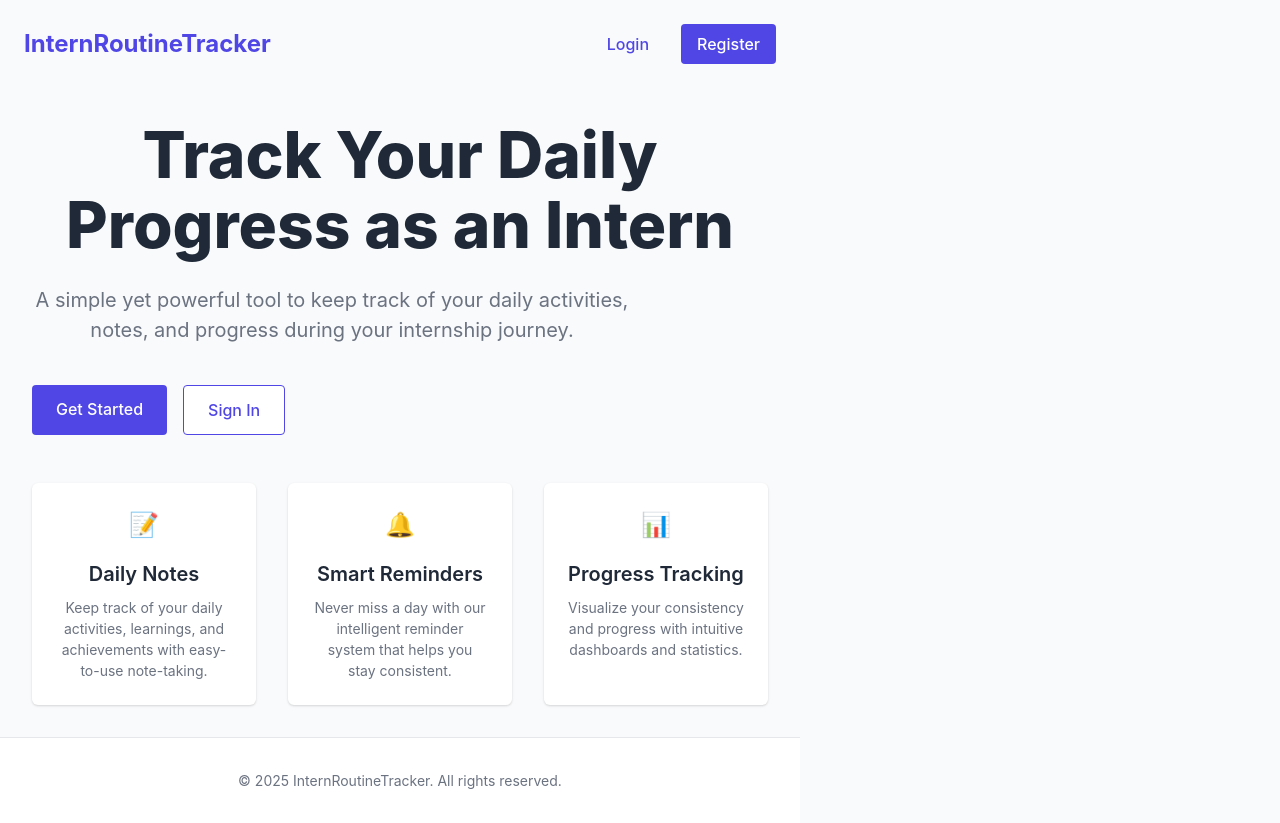
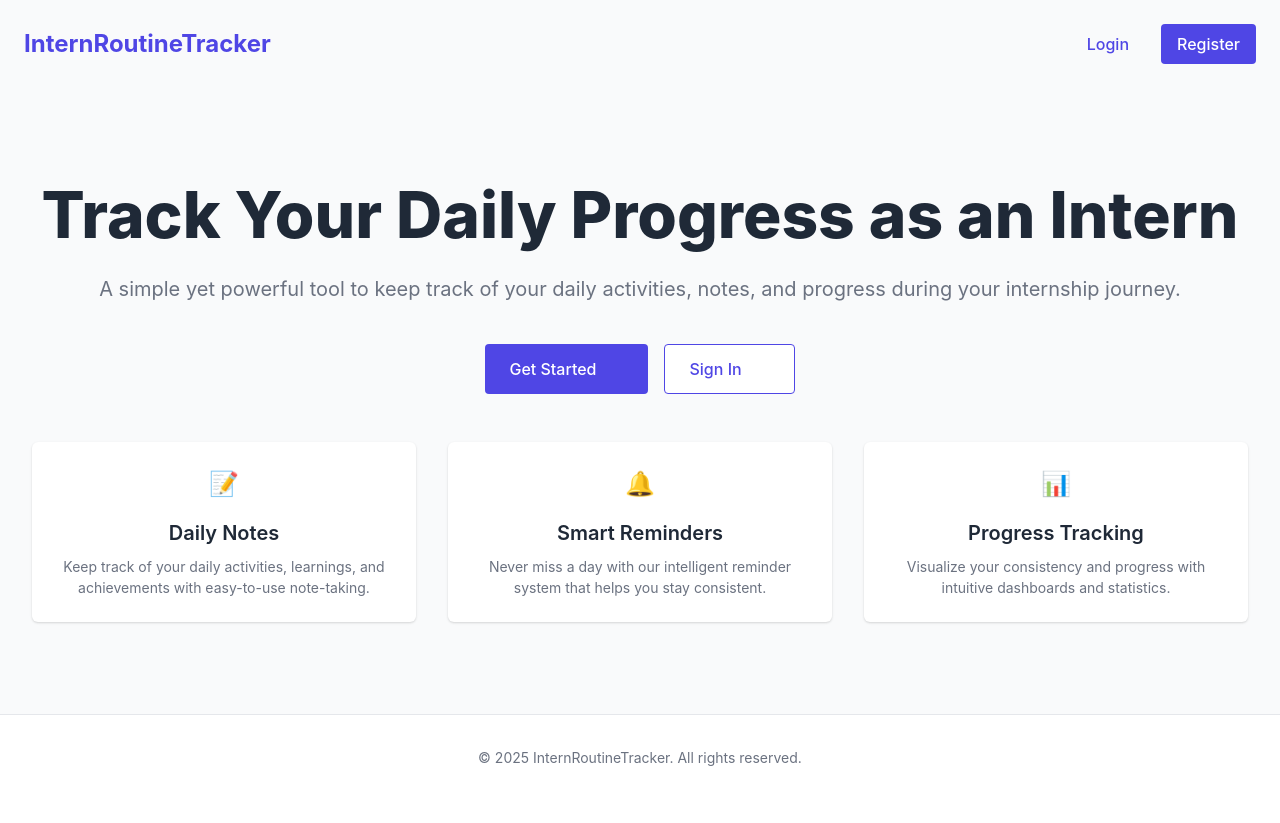
Before and after one commit to piyushsingh022002/RoutineTrackerWeb, a React (Vite) app: page / in a window 1280 px wide. After the commit the page ends 800 px from the top, so only its background shows below. Built offline with nearby package versions, Linux system fonts and the light colour scheme; no server answers.

Commit message:
Add hover animation icons to landing page buttons

```diff
--- a/src/App.tsx
+++ b/src/App.tsx
@@ -78,9 +78,9 @@ function App() {
               <Route
                 path="/dashboard"
                 element={
-                  <ProtectedRoute>
+                  // <ProtectedRoute>
                     <Dashboard />
-                  </ProtectedRoute>
+                  // </ProtectedRoute>
                 }
               />
               <Route
--- a/src/context/AuthContext.tsx
+++ b/src/context/AuthContext.tsx
@@ -3,7 +3,7 @@ import type { AuthState, LoginCredentials, RegisterCredentials, User } from '../
 import axios from 'axios';
 
 // API base URL
-const API_URL = import.meta.env.VITE_API_URL || 'http://localhost:5000/api';
+const API_URL = import.meta.env.VITE_API_URL || 'http://localhost:5279/api';
 
 // Initial auth state
 const initialState: AuthState = {
--- a/src/pages/LandingPage.tsx
+++ b/src/pages/LandingPage.tsx
@@ -52,6 +52,20 @@ const ButtonLink = styled(Link)`
   }
 `;
 
+// const Hero = styled.div`
+//   flex: 1;
+//   display: flex;
+//   flex-direction: column;
+//   align-items: center;
+//   justify-content: center;
+//   text-align: center;
+//   padding: 2rem;
+//   max-width: 800px;
+//   margin: 0 auto;
+// `;
+
+// updated css for Hero section
+
 const Hero = styled.div`
   flex: 1;
   display: flex;
@@ -60,8 +74,7 @@ const Hero = styled.div`
   justify-content: center;
   text-align: center;
   padding: 2rem;
-  max-width: 800px;
-  margin: 0 auto;
+  width: 100%;
 `;
 
 const HeroTitle = styled(motion.h1)`
@@ -79,17 +92,19 @@ const HeroSubtitle = styled(motion.p)`
   font-size: 1.25rem;
   color: var(--text-light);
   margin-bottom: 2.5rem;
-  max-width: 600px;
+  width: 100%;
+  /* max-width: 600px; */
 `;
 
 const ButtonGroup = styled(motion.div)`
   display: flex;
   gap: 1rem;
   margin-bottom: 3rem;
+  justify-content: center;
 `;
 
 const PrimaryButton = styled(Link)`
-  padding: 0.75rem 1.5rem;
+ /* padding: 0.75rem 1.5rem;
   background-color: var(--primary-color);
   color: white;
   border-radius: var(--radius);
@@ -99,11 +114,40 @@ const PrimaryButton = styled(Link)`
   &:hover {
     background-color: var(--primary-hover);
     color: white;
+  }*/
+/*Updated css for PrimaryButton*/
+    padding: 0.75rem 1.5rem;
+  background-color: var(--primary-color);
+  color: white;
+  border-radius: var(--radius);
+  font-weight: 500;
+  transition: all 0.3s ease;
+  display: inline-flex;
+  align-items: center;
+  gap: 0.5rem;
+  overflow: hidden;
+  position: relative;
+
+  &:hover {
+    background-color: var(--primary-hover);
+    transform: translateY(-2px);
+    box-shadow: 0 4px 10px rgba(79, 70, 229, 0.3);
+  }
+
+  span.icon {
+    transform: translateX(-10px);
+    opacity: 0;
+    transition: all 0.3s ease;
+  }
+
+  &:hover span.icon {
+    transform: translateX(0);
+    opacity: 1;
   }
 `;
 
 const SecondaryButton = styled(Link)`
-  padding: 0.75rem 1.5rem;
+ /* padding: 0.75rem 1.5rem;
   background-color: white;
   color: var(--primary-color);
   border: 1px solid var(--primary-color);
@@ -113,6 +157,35 @@ const SecondaryButton = styled(Link)`
 
   &:hover {
     background-color: rgba(79, 70, 229, 0.1);
+  }*/
+  /*Updated css for SecondaryButton*/
+   padding: 0.75rem 1.5rem;
+  background-color: white;
+  color: var(--primary-color);
+  border: 1px solid var(--primary-color);
+  border-radius: var(--radius);
+  font-weight: 500;
+  transition: all 0.3s ease;
+  display: inline-flex;
+  align-items: center;
+  gap: 0.5rem;
+  overflow: hidden;
+
+  &:hover {
+    background-color: rgba(79, 70, 229, 0.1);
+    transform: translateY(-2px);
+    box-shadow: 0 4px 10px rgba(79, 70, 229, 0.15);
+  }
+
+  span.icon {
+    transform: translateX(-10px);
+    opacity: 0;
+    transition: all 0.3s ease;
+  }
+
+  &:hover span.icon {
+    transform: translateX(0);
+    opacity: 1;
   }
 `;
 
@@ -232,8 +305,12 @@ const LandingPage: React.FC = () => {
             A simple yet powerful tool to keep track of your daily activities, notes, and progress during your internship journey.
           </HeroSubtitle>
           <ButtonGroup variants={itemVariants}>
-            <PrimaryButton to="/register">Get Started</PrimaryButton>
-            <SecondaryButton to="/login">Sign In</SecondaryButton>
+            <PrimaryButton to="/register">Get Started
+            {/*Updated css for PrimaryButton*/}
+            <span className="icon">🚀</span></PrimaryButton>
+            <SecondaryButton to="/login">Sign In
+            {/*Updated css for SecondaryButton*/}
+            <span className="icon">🔒</span></SecondaryButton>
           </ButtonGroup>
 
           <FeatureGrid variants={featureVariants}>
```
Also changed, not shown: src/components/common/Layout.tsx (+14 -0 lines), src/types/index.ts (+7 -7 lines).
